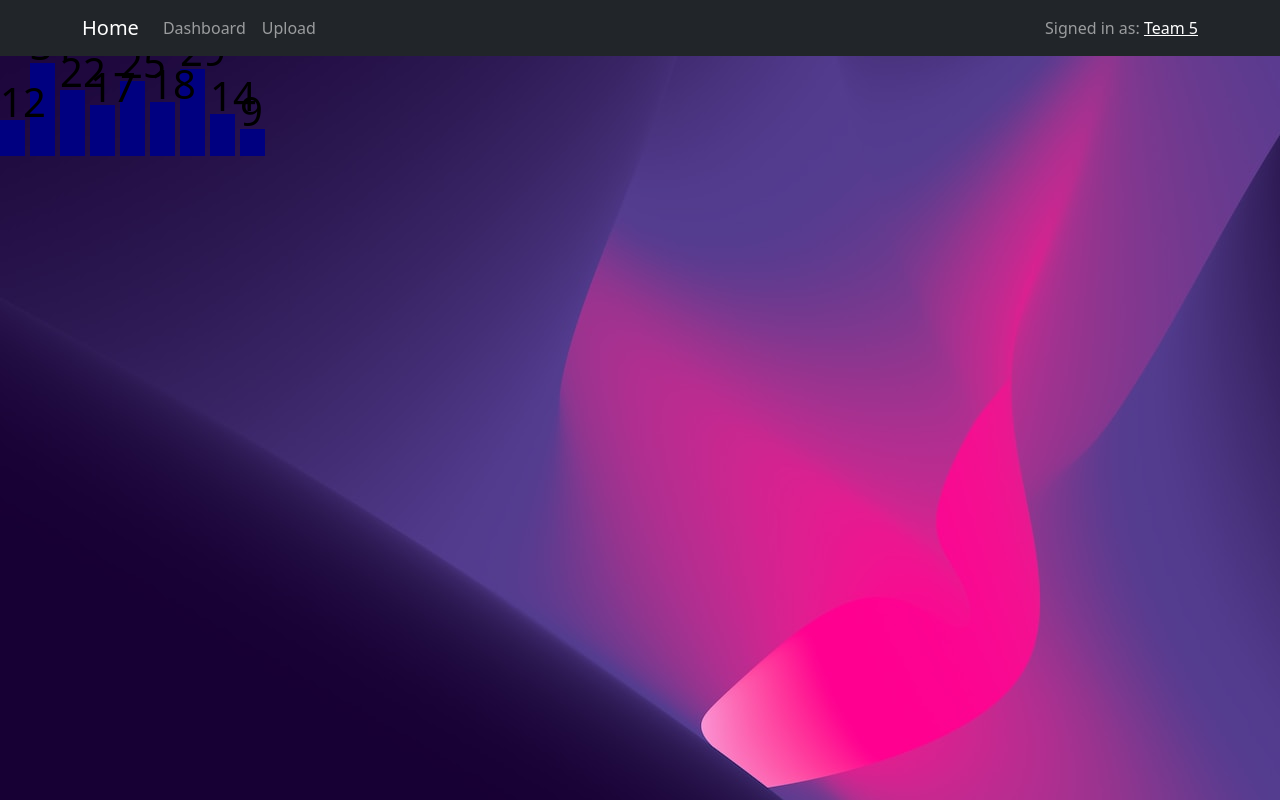
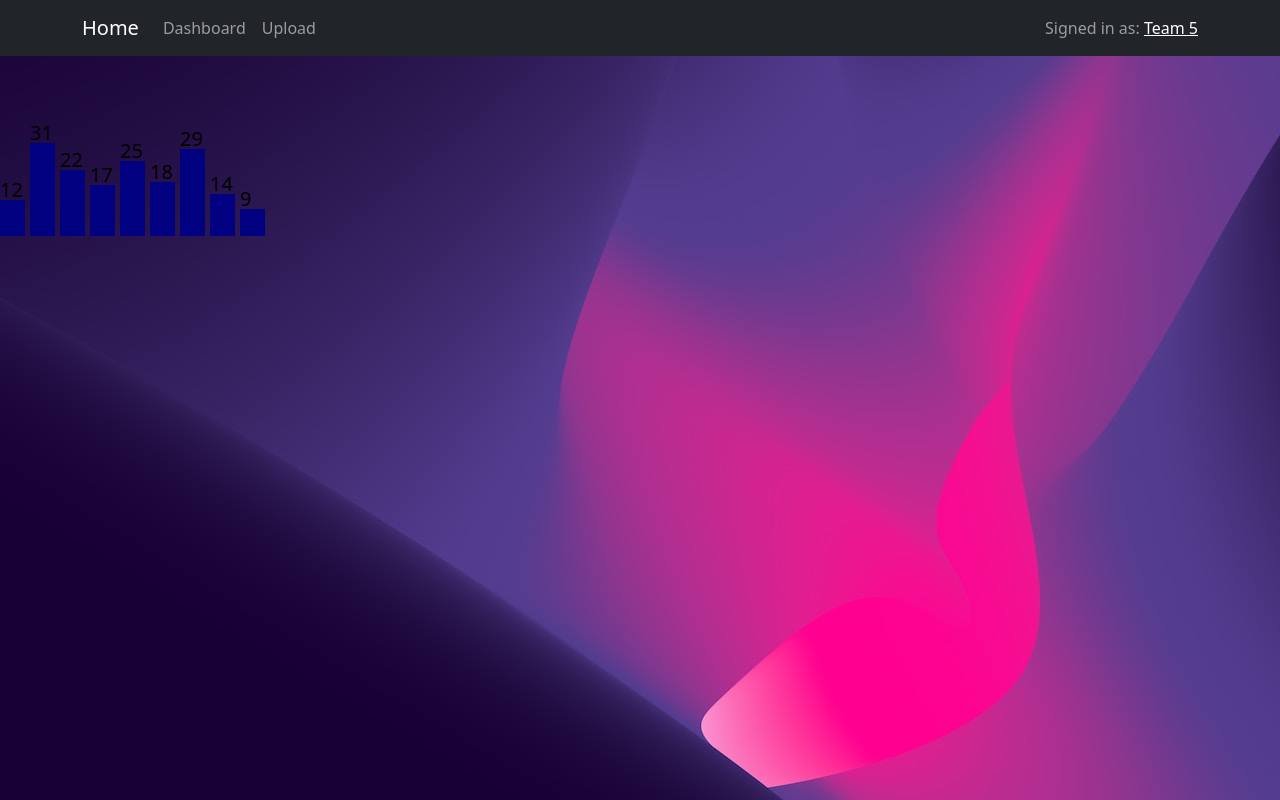
Before and after one commit to Jscastro197/MetaDataED1, a React (Create React App) app in the folder my-app/: page /dashboard in a window 1280 px wide. Built offline with nearby package versions, Linux system fonts and the light colour scheme.

Commit message:
finised bar

```diff
--- /dev/null
+++ b/my-app/src/components/Bargraph.css
@@ -0,0 +1,3 @@
+.bar:hover{
+    fill: brown;
+}
--- a/my-app/src/components/Bargraph.js
+++ b/my-app/src/components/Bargraph.js
@@ -1,11 +1,12 @@
 import React from 'react';
 import * as d3 from 'd3';
+import './Bargraph.css'
 
 export const Bargraph = () => {
   const dataset = [12, 31, 22, 17, 25, 18, 29, 14, 9];
 
   const w = 500;
-  const h = 100;
+  const h = 180;
 
   return (
     <div>
@@ -16,8 +17,9 @@ export const Bargraph = () => {
             x={i * 30}
             y={h - 3 * d}
             width={25}
-            height={d * 3}
+            height={d * 5}
             fill="navy"
+            className='bar'
           />
         ))}
         {dataset.map((d, i) => (
@@ -25,7 +27,9 @@ export const Bargraph = () => {
             key={i}
             x={i * 30}
             y={h - 3 * d - 3}
-          >
+            fill='black'
+            fontSize={'20px'}
+            >
             {d}
           </text>
         ))}
```
